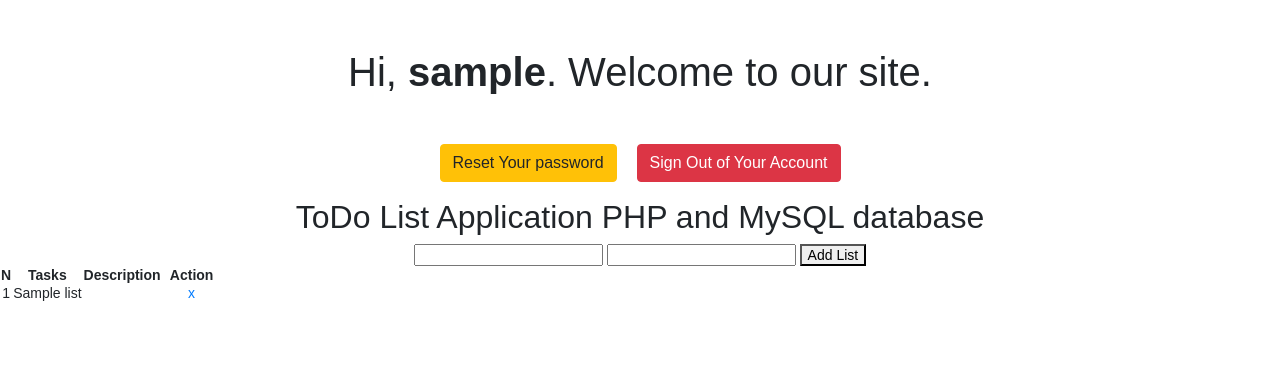
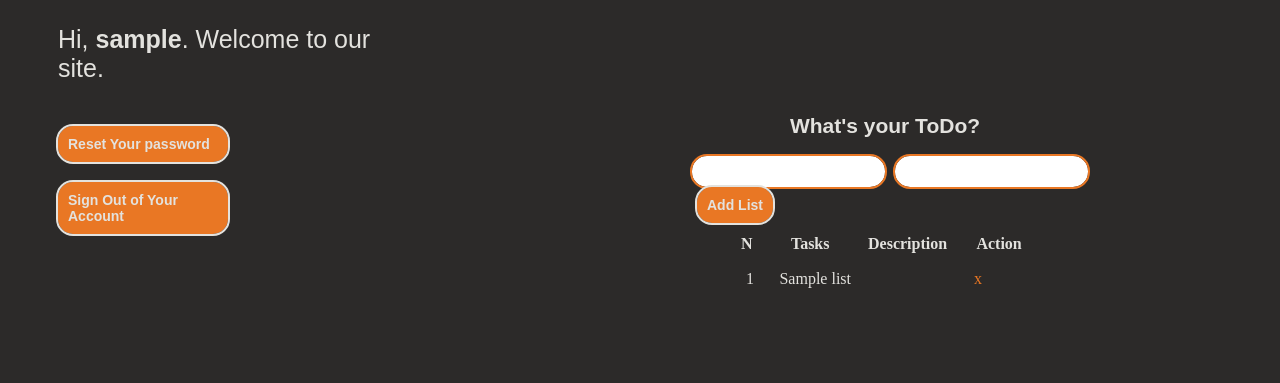
Before and after one commit to WillTDP/Deadline_app, a PHP site: page / in a window 1280 px wide. Shown: the top 383 px of the page. Run offline with PHP 8.4, Linux system fonts and the light colour scheme; the visitor is signed in with stand-in values (Sample User, id 1); tables that the repository leaves empty or names only in its code hold one stand-in row (values such as "Sample post"); data that the repository does not hold is empty.

Commit message:
Mostly does the CSS and changes the html according to it

```diff
--- a/index.php
+++ b/index.php
@@ -75,31 +75,40 @@ if (isset($_GET['del_task'])) {
 <head>
     <meta charset="UTF-8">
     <title>Welcome</title>
-    <link rel="stylesheet" href="https://stackpath.bootstrapcdn.com/bootstrap/4.5.2/css/bootstrap.min.css">
+    <link rel="stylesheet" href="indexstyle.css">
     <style>
-        body{ font: 14px sans-serif; text-align: center; }
+        /*body{ font: 14px sans-serif; text-align: center; }*/
     </style>
 </head>
-<body>
-    <h1 class="my-5">Hi, <b><?php echo htmlspecialchars($_SESSION["username"]); ?></b>. Welcome to our site.</h1>
-    <p>
-        <a href="reset-password.php" class="btn btn-warning">Reset Your password</a>
-        <a href="logout.php" class="btn btn-danger ml-3">Sign Out of Your Account</a>
+<body class="site">
+	<div class="wlcm">
+    <h1 class="Welcome">Hi, <b><?php echo htmlspecialchars($_SESSION["username"]); ?></b>. Welcome to our site.</h1>
+    <p class="account">
+        <a href="reset-password.php" class="btn">Reset Your password</a>
+        <a href="logout.php" class="btn">Sign Out of Your Account</a>
     </p>
-    <div class="heading">
-		<h2 style="font-style: 'Hervetica';">ToDo List Application PHP and MySQL database</h2>
 	</div>
-	<form method="post" action="index.php" class="input_form" >
+	<div class="list">
+    	<div class="title">
+			<h2 style="font-style: 'Hervetica';">What's your ToDo?</h2>
+		</div>
+		<div class="Input_f">
+			<form method="post" action="index.php" class="Input_r">
         		<?php if (isset($errors)) { ?>
 	        		<p><?php echo $errors; ?></p>
         		<?php } ?>
-		<input type="text" name="name" class="task_input">
-		<input type="text" name="description" class="description_input">
-		<button type="submit" name="submit" id="add_btn" class="add_btn">Add List</button>
+				<div class="input_e">
+					<input type="text" name="name" class="input">
+					<input type="text" name="description" class="input">
+				</div>
+				<div class="btn_e">
+					<button type="submit" name="submit" id="add_btn" class="btn2">Add List</button>
+				</div>
 			</form>
+		</div>
     	<table>
 		<thead>
-		<tr>
+			<tr class="things">
 				<th>N</th>
 				<th>Tasks</th>
 				<th>Description</th>
@@ -115,7 +124,7 @@ if (isset($_GET['del_task'])) {
 
             while ($row = $lists->fetch_assoc()) {
         ?>
-            <tr>
+            <tr class="things">
                 <td><?php echo $row['id'] ?></td>
                 <td class="name"><?php echo $row['name']; ?></td>
 				<td class="description"><?php echo $row['Description']; ?></td>
@@ -126,5 +135,6 @@ if (isset($_GET['del_task'])) {
         <?php } ?>
 		</tbody>
 		</table>
+	</div>
 </body>
 </html>
--- /dev/null
+++ b/indexstyle.css
@@ -0,0 +1,115 @@
+.site{
+    background-color: #2C2A29;
+    display: flex;
+    flex-direction: row;
+    min-width: 1080px;
+    max-width: 1080px;
+    column-gap: 300px;
+
+}
+.wlcm{
+    display: flex;
+    flex-direction: row;
+    flex-wrap: wrap;
+}
+.Welcome {
+    color: #E3E2DE;
+    font: 25px sans-serif;
+    text-align: left;
+    padding-left: 50px;
+}
+.account {
+    display: flex;
+    flex-direction: column;
+    text-decoration: none;
+    margin-bottom: 140px;
+}
+.btn {
+    border: none;
+    display: flex;
+    margin: 10px;
+    padding: 10px;
+    margin-left: 50px;
+    max-width: 150px;
+    border-radius: 15px;
+    outline: 2px;
+    outline-style: solid;
+    outline-color: #E3E2DE;
+    background-color: #E97724;
+    text-decoration: none;
+    color: #E3E2DE;
+    font: 14px sans-serif;
+    font-weight: bold;
+
+}
+.list {
+    display: flex;
+    column-gap: 300px;
+    align-items: center;
+    align-content: center;
+    flex-direction: column;
+    justify-content: center;
+    flex-wrap: wrap;
+
+}
+.title{
+    color: #E3E2DE;
+    font: 14px sans-serif;
+
+}
+.Input_f{
+    display: flex;
+    flex-direction: row;
+    flex-wrap: wrap;
+}
+.input_e{
+    display: flex;
+    flex-direction: row;
+}
+.input {
+    border-radius: 15px;
+    border: none;
+    outline-style: solid;
+    outline-width: 2px;
+    outline-color: #E97724;
+    margin-left: 10px;
+    padding: 8px;
+}
+.btn_e{
+    display: flex;
+    flex-direction: row;
+}
+.btn2 {
+    display: flex;
+    border: none;
+    border-radius: 15px;
+    padding: 10px;
+    margin-left: 15px;
+    outline: 2px;
+    outline-style: solid;
+    outline-color: #E3E2DE;
+    background-color: #E97724;
+    text-decoration: none;
+    color: #E3E2DE;
+    font: 14px sans-serif;
+    font-weight: bold;
+}
+.things {
+    color: #E3E2DE;
+    margin-top: 20px;
+    padding: 10px;
+}
+.things th {
+    color: #E3E2DE;
+    margin-top: 20px;
+    padding: 10px;
+}
+.things td {
+    color: #E3E2DE;
+    padding: 5px;
+    padding-left: 15px;
+}
+.delete a{
+    text-decoration: none;
+    color: #E97724;
+}
```
Lines whose indentation alone changed are shown as unchanged.
